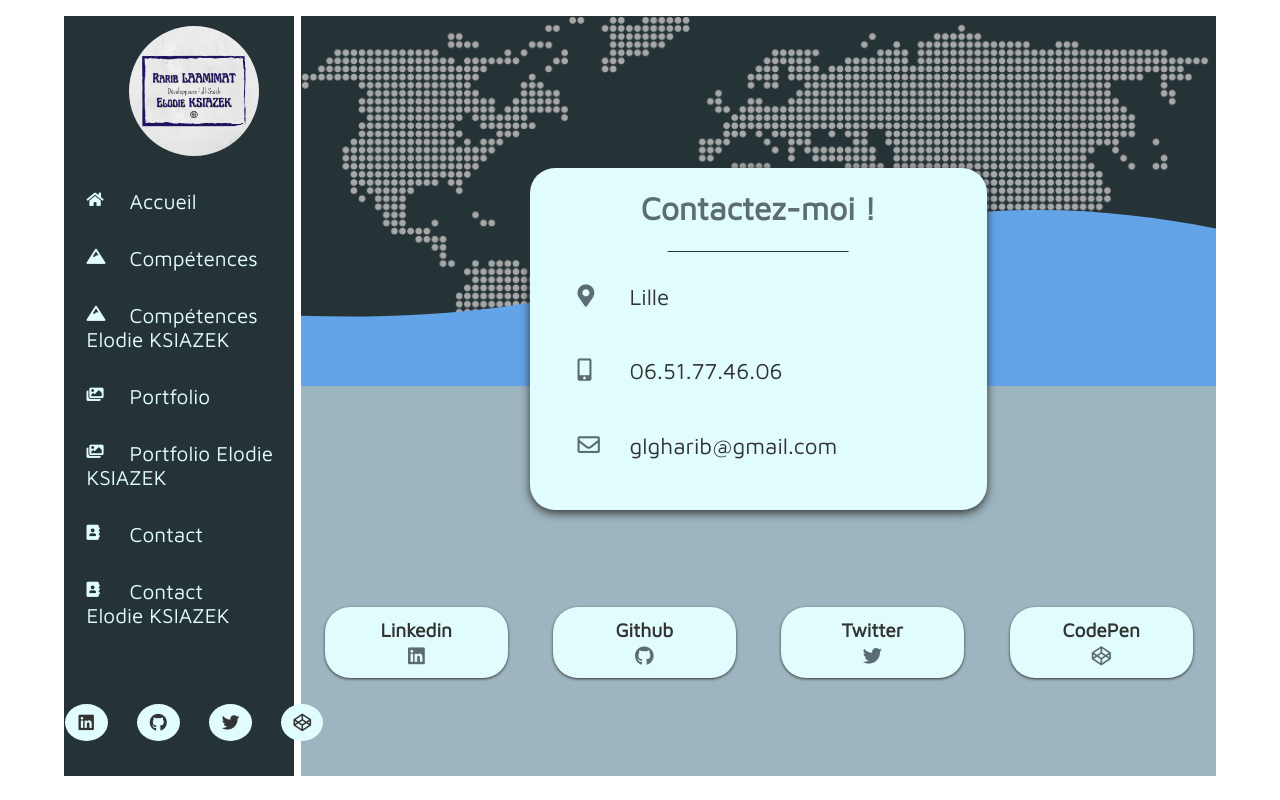
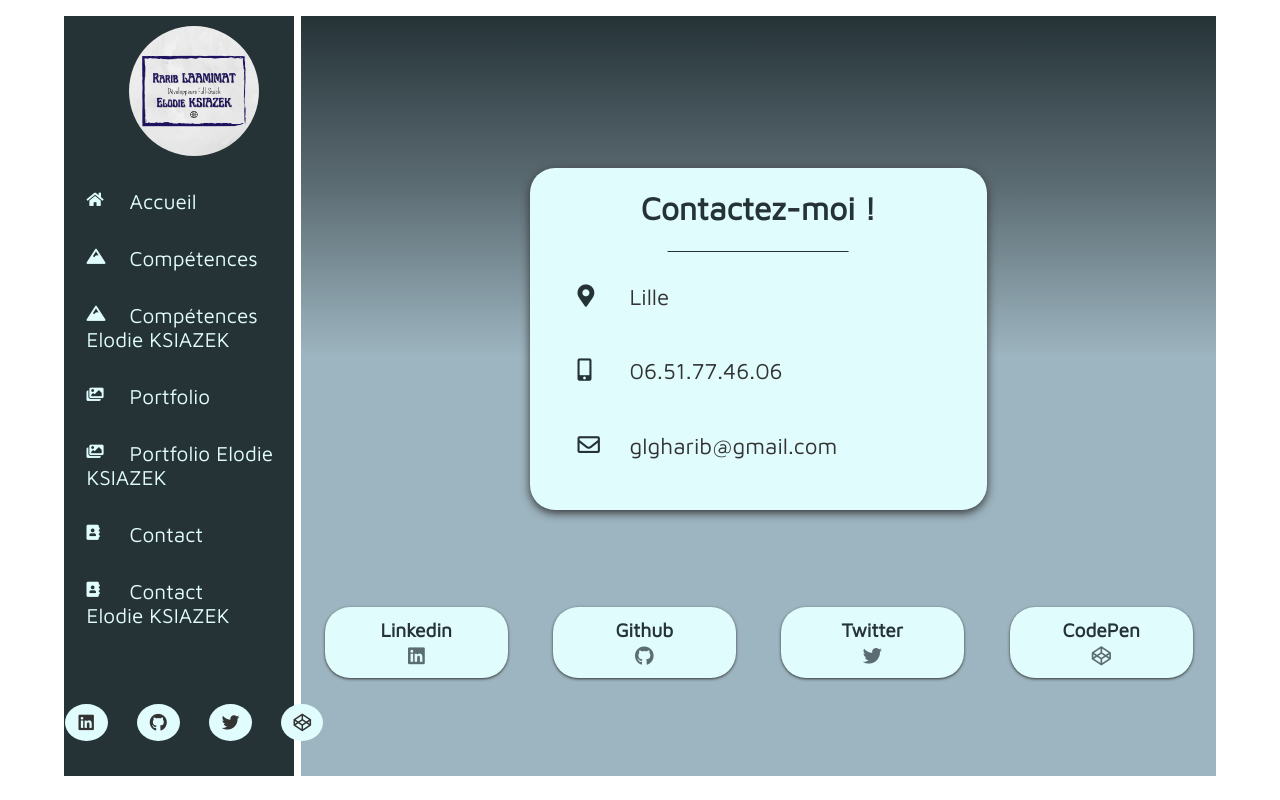
Before and after one commit to elodie-sz/CV-React, a React (Create React App) app: page /contact in a window 1280 px wide. Built offline with nearby package versions, Linux system fonts and the light colour scheme; a web font is replaced by a local one.

Commit message:
couleurs de fond page contact

```diff
--- a/src/pages/ContactEK.js
+++ b/src/pages/ContactEK.js
@@ -41,7 +41,7 @@ const ContactEK = () => {
                 <div className="socialNetwork">
                     <ul>
                         <a href="https://www.linkedin.com/in/elodie-ksiazek-68508119b/" target="_blank" rel="noopener noreferrer">
-                            <h4>Linkedin</h4>
+                            <h4> Linkedin</h4>
                             <i className="fab fa-linkedin"></i>
                         </a>
                     </ul>
--- a/src/styles/pages/_contact.scss
+++ b/src/styles/pages/_contact.scss
@@ -15,26 +15,29 @@
     grid-area: 1;
     width: 100%;
     position: relative;
-    background: $color-1;
+    // background: $color-1;
     height: 340px;
 
-    &:before {
-      content: '';
-      width: 100%;
-      height: 100%;
-      position: absolute;
-      background: url(../../media/map.jpg) no-repeat center top/cover;
-      filter: grayscale(100%);
-    }
-    &:after {
-      content: '';
-      width: 100%;
-      height: 100%;
-      position: absolute;
-      top: 30px;
-      background: url(../../media/shape.svg) no-repeat center /cover;
+    //dégradé de couleurs
+    background: linear-gradient($color-1, $color-2, $color-3);
 
-    }
+    // &:before {
+    //   content: '';
+    //   width: 100%;
+    //   height: 100%;
+    //   position: absolute;
+    //   background: url(../../media/map.jpg) no-repeat center top/cover;
+    //   filter: grayscale(100%);
+    // }
+    // &:after {
+    //   content: '';
+    //   width: 100%;
+    //   height: 100%;
+    //   position: absolute;
+    //   top: 30px;
+    //   background: url(../../media/shape.svg) no-repeat center /cover;
+
+    // }
   }
   .contactBox {
     grid-area: 2;
@@ -52,7 +55,7 @@
       text-align: center;
       margin-top: 0.3rem;
       position: relative;
-      color: $color-2;
+      color: $color-1;
 
       &:after {
         content: '';
@@ -79,7 +82,7 @@
         font-size: 1.4rem;
         position: absolute;
         transform: translateY(2px);
-        color: $color-2;
+        color: $color-1;
       }
       span {
         font-size: 1.4rem;
@@ -111,6 +114,7 @@
         width: 20%;
         font-size: 1.2rem;
         background: $color-5;
+        color: $color-1;
         border-radius: $borderRadius;
         display: inline-block;
         padding: 0.7rem 0;
--- a/src/styles/pages/_contactEK.scss
+++ b/src/styles/pages/_contactEK.scss
@@ -1,170 +1,170 @@
-.contactContent {
-  background: $color-3;
-  //border-radius: $borderRadius;
-  width: 100%;
-  overflow: hidden;
-  display: grid;
-  grid-template-columns: 1fr;
-  grid-template-rows: 20% 45% 35%;
-  grid-template-areas:
-    "1"
-    "2"
-    "3";
+// .contactContent {
+//   background: $color-3;
+//   //border-radius: $borderRadius;
+//   width: 100%;
+//   overflow: hidden;
+//   display: grid;
+//   grid-template-columns: 1fr;
+//   grid-template-rows: 20% 45% 35%;
+//   grid-template-areas:
+//     "1"
+//     "2"
+//     "3";
 
-  .header {
-    grid-area: 1;
-    width: 100%;
-    position: relative;
-    background: $color-1;
-    height: 340px;
+//   .header {
+//     grid-area: 1;
+//     width: 100%;
+//     position: relative;
+//     background: $color-1;
+//     height: 340px;
 
-    &:before {
-      content: '';
-      width: 100%;
-      height: 100%;
-      position: absolute;
-      background: url(../../media/map.jpg) no-repeat center top/cover;
-      filter: grayscale(100%);
-    }
-    &:after {
-      content: '';
-      width: 100%;
-      height: 100%;
-      position: absolute;
-      top: 30px;
-      background: url(../../media/shape.svg) no-repeat center /cover;
+//     &:before {
+//       content: '';
+//       width: 100%;
+//       height: 100%;
+//       position: absolute;
+//       background: url(../../media/map.jpg) no-repeat center top/cover;
+//       filter: grayscale(100%);
+//     }
+//     &:after {
+//       content: '';
+//       width: 100%;
+//       height: 100%;
+//       position: absolute;
+//       top: 30px;
+//       background: url(../../media/shape.svg) no-repeat center /cover;
 
-    }
-  }
-  .contactBox {
-    grid-area: 2;
-    background: $color-5;
-    margin: 0 auto;
-    padding: 1rem 3rem;
-    z-index: 2;
-    border-radius: $borderRadius;
-    box-shadow: 0 3px 10px #333;
-    width: 50%;
-    min-width: 440px;
-    min-height: 200px;
+//     }
+//   }
+//   .contactBox {
+//     grid-area: 2;
+//     background: $color-5;
+//     margin: 0 auto;
+//     padding: 1rem 3rem;
+//     z-index: 2;
+//     border-radius: $borderRadius;
+//     box-shadow: 0 3px 10px #333;
+//     width: 50%;
+//     min-width: 440px;
+//     min-height: 200px;
 
-    h1 {
-      text-align: center;
-      margin-top: 0.3rem;
-      position: relative;
-      color: $color-2;
+//     h1 {
+//       text-align: center;
+//       margin-top: 0.3rem;
+//       position: relative;
+//       color: $color-2;
 
-      &:after {
-        content: '';
-        height: 1px;
-        width: 50%;
-        background: $color-1;
-        position: absolute;
-        bottom: -25px;
-        left: 50%;
-        transform: translateX(-50%);
-      }
-    }
-    ul {
-      height: 72%;
-      width: inherit;
-      display: grid;
-      margin-top: 3.5rem;
+//       &:after {
+//         content: '';
+//         height: 1px;
+//         width: 50%;
+//         background: $color-1;
+//         position: absolute;
+//         bottom: -25px;
+//         left: 50%;
+//         transform: translateX(-50%);
+//       }
+//     }
+//     ul {
+//       height: 72%;
+//       width: inherit;
+//       display: grid;
+//       margin-top: 3.5rem;
 
-      li {
-        position: relative;
-      }
+//       li {
+//         position: relative;
+//       }
 
-      i {
-        font-size: 1.4rem;
-        position: absolute;
-        transform: translateY(2px);
-        color: $color-2;
-      }
-      span {
-        font-size: 1.4rem;
-        position: absolute;
-        transform: translateX(52px);
-        background: transparent;
-        border: none;
-        outline: none;
-        width: 350px;
-        transition: .2s ease;
-      }
-      .clickInput:hover {
-        transform: translateX(56px);
-        cursor: pointer;
-      }
-    }
-  }
-  .socialNetwork {
-    grid-area: 3;
-    @include verticalCenter;
+//       i {
+//         font-size: 1.4rem;
+//         position: absolute;
+//         transform: translateY(2px);
+//         color: $color-2;
+//       }
+//       span {
+//         font-size: 1.4rem;
+//         position: absolute;
+//         transform: translateX(52px);
+//         background: transparent;
+//         border: none;
+//         outline: none;
+//         width: 350px;
+//         transition: .2s ease;
+//       }
+//       .clickInput:hover {
+//         transform: translateX(56px);
+//         cursor: pointer;
+//       }
+//     }
+//   }
+//   .socialNetwork {
+//     grid-area: 3;
+//     @include verticalCenter;
 
-    ul {
-      display: flex;
-      text-align: center;
-      width: 100%;
-      justify-content: space-around;
+//     ul {
+//       display: flex;
+//       text-align: center;
+//       width: 100%;
+//       justify-content: space-around;
 
-      a {
-        width: 20%;
-        font-size: 1.2rem;
-        background: $color-5;
-        border-radius: $borderRadius;
-        display: inline-block;
-        padding: 0.7rem 0;
-        box-shadow: $shadow;
-        transform: scaleY(0);
-        transform-origin: center;
-        transition: .2s ease;
-        transition: scale .1s;
+//       a {
+//         width: 20%;
+//         font-size: 1.2rem;
+//         background: $color-5;
+//         border-radius: $borderRadius;
+//         display: inline-block;
+//         padding: 0.7rem 0;
+//         box-shadow: $shadow;
+//         transform: scaleY(0);
+//         transform-origin: center;
+//         transition: .2s ease;
+//         transition: scale .1s;
 
-        &:hover {
-          background: $color-4;
-        }
+//         &:hover {
+//           background: $color-4;
+//         }
 
-        i {
-          color: $color-2;
-          margin-top: .3rem;
-        }
-      }
-      //ANIMATION
-      @mixin networkAnim($timeout) {
-        animation: pop 1s forwards;
-        animation-delay: $timeout;
+//         i {
+//           color: $color-2;
+//           margin-top: .3rem;
+//         }
+//       }
+//       //ANIMATION
+//       @mixin networkAnim($timeout) {
+//         animation: pop 1s forwards;
+//         animation-delay: $timeout;
 
-      }
-      @keyframes pop {
-        to {
-          transform: scaleY(1);
-        }
-      }
-      a:nth-child(1) {
-        @include networkAnim(.4s);
-      }
-      a:nth-child(2) {
-        @include networkAnim(.8s);
-      }
-      a:nth-child(3) {
-        @include networkAnim(1.2s);
-      }
-      a:nth-child(4) {
-        @include networkAnim(1.6s);
-      }
-    }
-  }
-}
-@media screen and (max-width: 500px){
-  .contactContent {
-    .contactBox {
-      min-width: 100% !important;
-    }
-    span {
-      font-size: .9rem !important;
-    }
-    h4 {
-      font-size: .9rem;
-    }
-  }
-}
+//       }
+//       @keyframes pop {
+//         to {
+//           transform: scaleY(1);
+//         }
+//       }
+//       a:nth-child(1) {
+//         @include networkAnim(.4s);
+//       }
+//       a:nth-child(2) {
+//         @include networkAnim(.8s);
+//       }
+//       a:nth-child(3) {
+//         @include networkAnim(1.2s);
+//       }
+//       a:nth-child(4) {
+//         @include networkAnim(1.6s);
+//       }
+//     }
+//   }
+// }
+// @media screen and (max-width: 500px){
+//   .contactContent {
+//     .contactBox {
+//       min-width: 100% !important;
+//     }
+//     span {
+//       font-size: .9rem !important;
+//     }
+//     h4 {
+//       font-size: .9rem;
+//     }
+//   }
+// }
```
